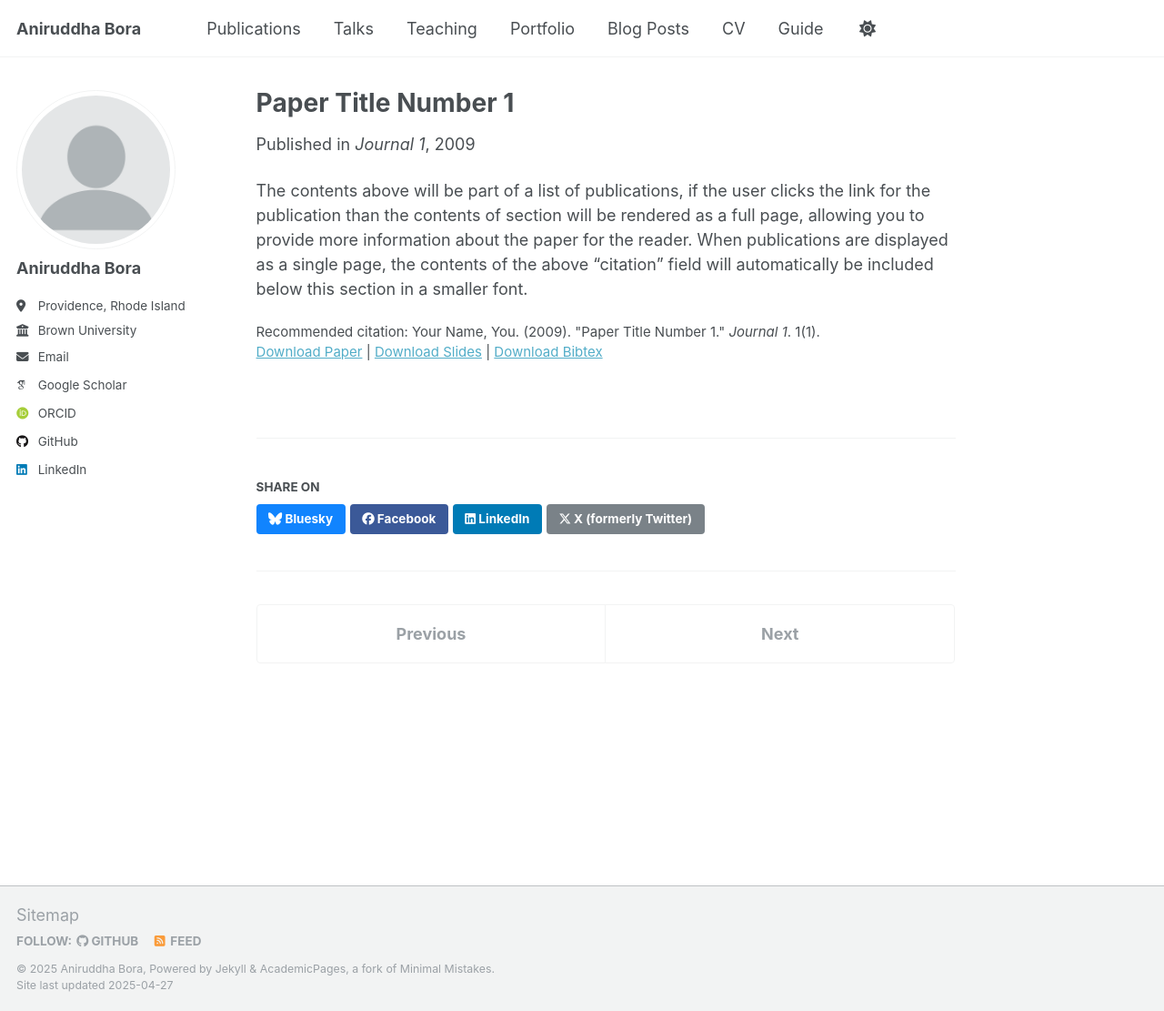
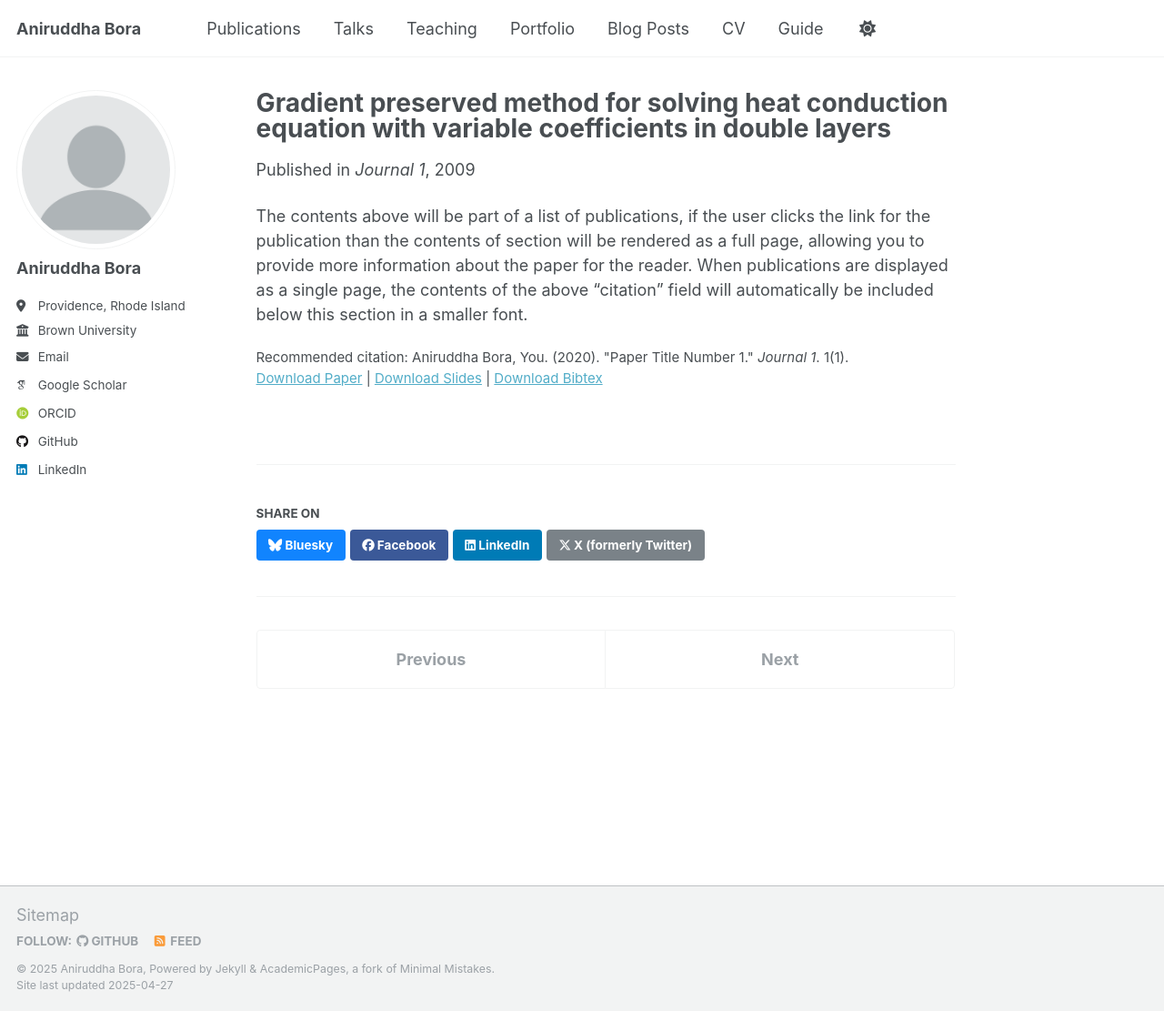
Before and after one commit to aniruddhabora/aniruddhabora.github.io, a Jekyll site: the page built from _publications/2009-10-01-paper-title-number-1.md, in a window 1280 px wide and 1111 px high. Shown: the whole window at 91% size. Built offline with Jekyll 4.4.1, drawn with Linux system fonts in a browser that asks for light colours; some web fonts are replaced.

Commit message:
Update 2009-10-01-paper-title-number-1.md

```diff
--- a/_publications/2009-10-01-paper-title-number-1.md
+++ b/_publications/2009-10-01-paper-title-number-1.md
@@ -1,5 +1,5 @@
 ---
-title: "Paper Title Number 1"
+title: "Gradient preserved method for solving heat conduction equation with variable coefficients in double layers"
 collection: publications
 category: manuscripts
 permalink: /publication/2009-10-01-paper-title-number-1
@@ -9,6 +9,6 @@ venue: 'Journal 1'
 slidesurl: 'http://academicpages.github.io/files/slides1.pdf'
 paperurl: 'http://academicpages.github.io/files/paper1.pdf'
 bibtexurl: 'http://academicpages.github.io/files/bibtex1.bib'
-citation: 'Your Name, You. (2009). &quot;Paper Title Number 1.&quot; <i>Journal 1</i>. 1(1).'
+citation: 'Aniruddha Bora, You. (2020). &quot;Paper Title Number 1.&quot; <i>Journal 1</i>. 1(1).'
 ---
 The contents above will be part of a list of publications, if the user clicks the link for the publication than the contents of section will be rendered as a full page, allowing you to provide more information about the paper for the reader. When publications are displayed as a single page, the contents of the above "citation" field will automatically be included below this section in a smaller font.
```
